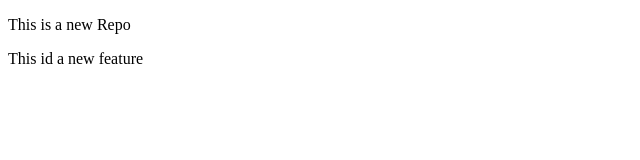
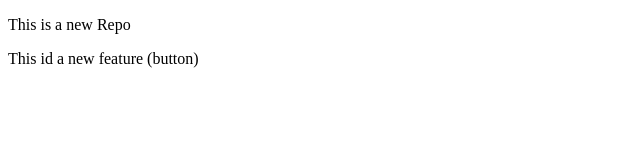
Before and after one commit to Sakshik0315/LocalRepo, a plain HTML site: page index.html in a window 1280 px wide. Shown: the full height of the page, 0-640 px from the left. Drawn offline with Linux system fonts and the light colour scheme.

Commit message:
add button

```diff
--- a/index.html
+++ b/index.html
@@ -8,6 +8,6 @@
 <body>
     <p> This is a new Repo </p>
 
-<p>  This id a new feature </p>
+<p>  This id a new feature (button)</p>
 </body>
 </html>
```
